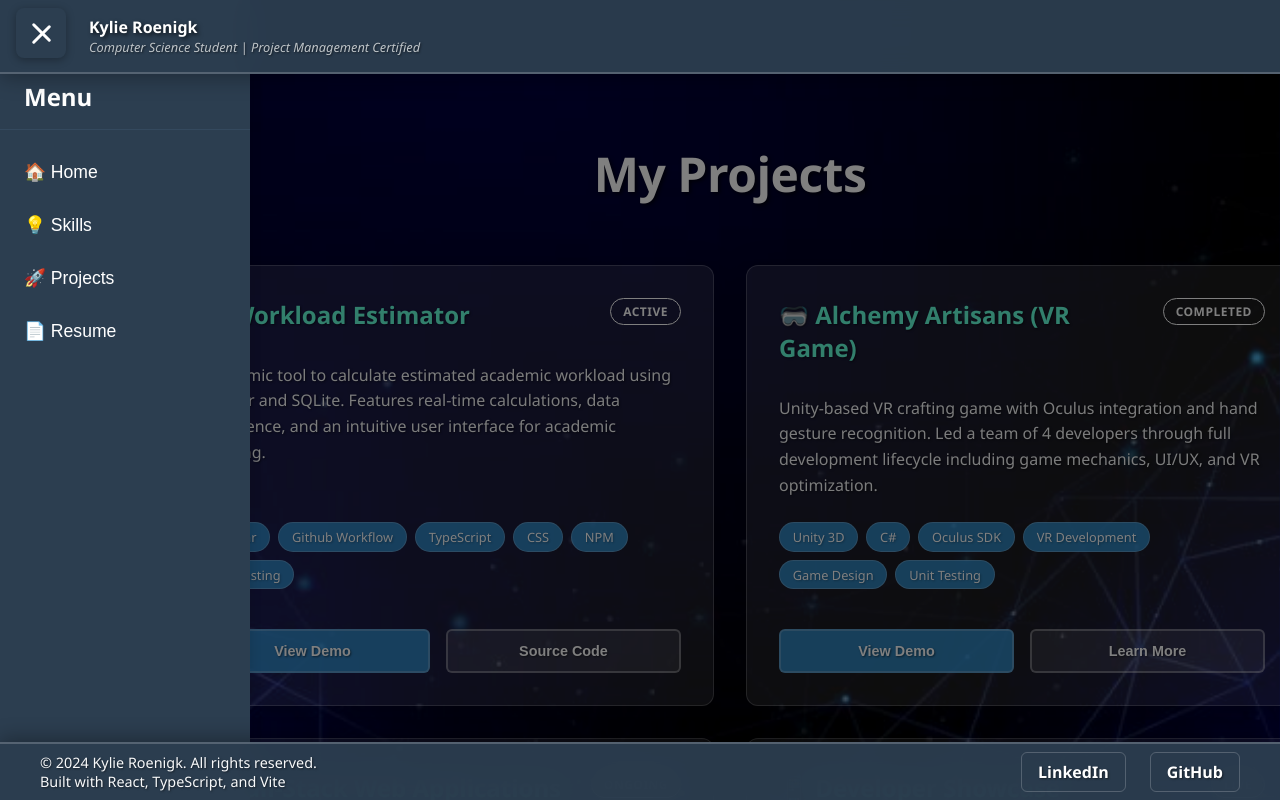
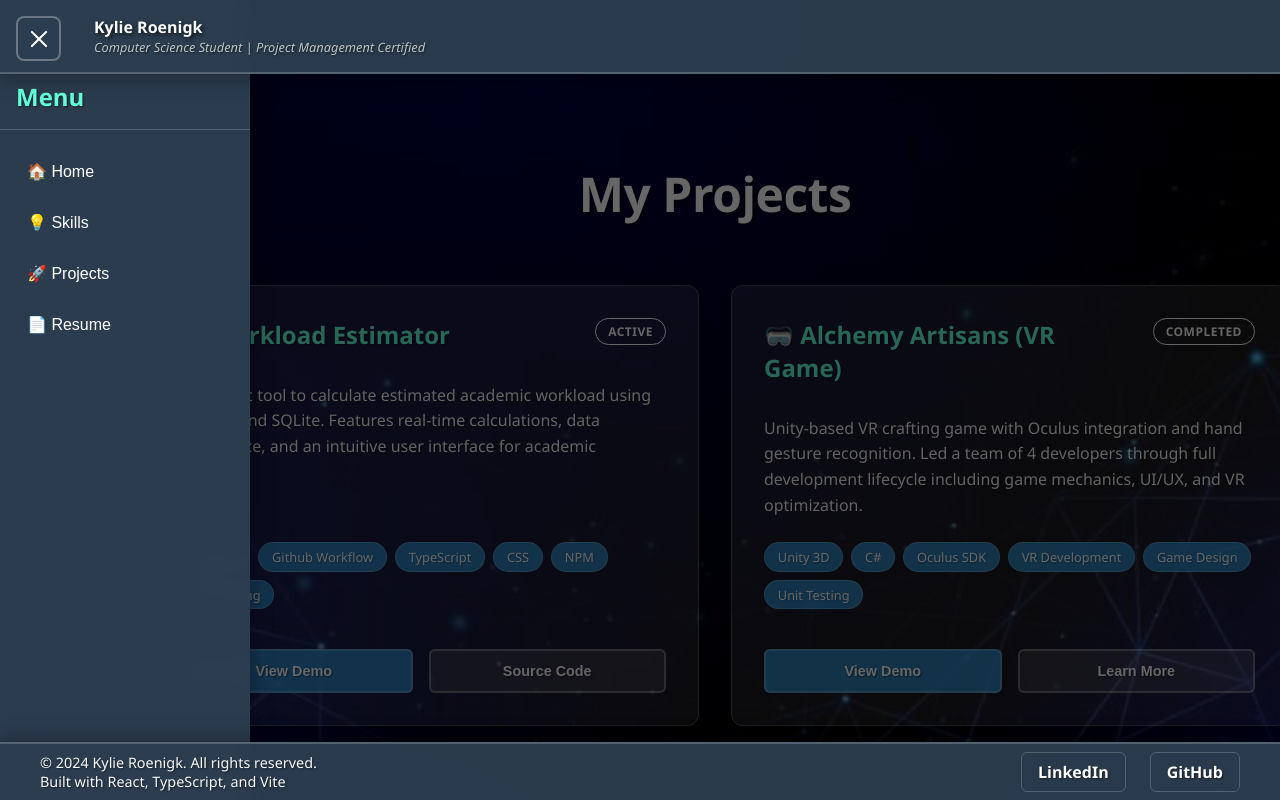
Before and after one commit to Kroenigk/Showcase, a React (Vite) app: page /Showcase/projects in a window 1280 px wide. Both pictures are taken after a click on the button "Open menu". Shown: the top 800 px of the page. Built offline with nearby package versions, Linux system fonts and the light colour scheme.

Commit message:
Cleaned up styling

```diff
--- a/src/App.tsx
+++ b/src/App.tsx
@@ -20,7 +20,6 @@ function App() {
   return (
     <Router basename="/Showcase">
       <div className="app-container">
-        {/* Fixed Hamburger Button - Always visible */}
         <button
           className={`hamburger-button ${isSidebarOpen ? 'open' : ''}`}
           onClick={toggleSidebar}
@@ -31,7 +30,6 @@ function App() {
           <span></span>
         </button>
 
-        {/* Fixed Page Header */}
         <header className="page-header">
           <div
             className={`header-content ${isSidebarOpen ? 'sidebar-open' : ''}`}
@@ -63,7 +61,7 @@ function App() {
           </Routes>
         </main>
 
-        {/* Fixed Page Footer */}
+        {/* Page Footer */}
         <footer className="page-footer">
           <div className="footer-content">
             <div className="footer-left">
--- a/src/main.tsx
+++ b/src/main.tsx
@@ -1,11 +1,6 @@
 import React from 'react';
 import ReactDOM from 'react-dom/client';
 import App from './App';
-
-// Import other components
-import './pages/projects/projects';
-import './pages/resume/resume';
-import './sidebar/sidebar';
 
 ReactDOM.createRoot(document.getElementById('root')!).render(
   <React.StrictMode>
--- a/src/pages/projects/projects.css
+++ b/src/pages/projects/projects.css
@@ -226,8 +226,8 @@ a.project-btn:visited {
 
 .modal {
   position: fixed;
-  top: 10%; /* Changed from 10% to 50% for proper centering */
-  left: 20%; /* Changed from 25% to 50% for proper centering */
+  top: 10%;
+  left: 20%;
   transform: translate(-50%, -50%);
   width: 90%;
   max-width: 800px;
--- a/src/sidebar/sidebar.css
+++ b/src/sidebar/sidebar.css
@@ -5,50 +5,31 @@
   left: 0;
   width: 250px;
   height: 100vh;
-  background: #2c3e50;
+  background: rgba(44, 62, 80, 0.98);
+  backdrop-filter: blur(15px);
   color: white;
   z-index: 999;
-  transform: translateX(-100%); /* Hide sidebar off-screen to the left */
+  transform: translateX(-100%);
   transition: transform 0.3s ease-in-out;
-  box-shadow: 2px 0 10px rgba(0, 0, 0, 0.1); /* Changed shadow direction */
+  box-shadow: 2px 0 20px rgba(0, 0, 0, 0.3);
 }
 
 .sidebar.open {
-  transform: translateX(0); /* Show sidebar */
+  transform: translateX(0);
 }
 
 .sidebar-header {
   display: flex;
-  justify-content: space-between;
   align-items: center;
-  padding: 1rem 1.5rem;
-  padding-top: 5rem;
-  border-bottom: 1px solid #34495e;
+  padding: 5rem 1rem 1rem 1rem;
+  border-bottom: 1px solid rgba(255, 255, 255, 0.2);
 }
 
 .sidebar-header h2 {
   margin: 0;
   font-size: 1.5rem;
-}
-
-.close-button {
-  background: none;
-  border: none;
-  color: white;
-  font-size: 2rem;
-  cursor: pointer;
-  padding: 0;
-  width: 40px;
-  height: 40px;
-  display: flex;
-  align-items: center;
-  justify-content: center;
-  border-radius: 50%;
-  transition: background-color 0.2s ease;
-}
-
-.close-button:hover {
-  background-color: rgba(255, 255, 255, 0.1);
+  color: #64ffda;
+  text-shadow: 1px 1px 2px rgba(0, 0, 0, 0.5);
 }
 
 .sidebar-nav {
@@ -72,53 +53,71 @@
   border: none;
   color: white;
   text-align: left;
-  font-size: 1.1rem;
+  font-size: 1rem;
   cursor: pointer;
-  transition: background-color 0.2s ease;
+  transition: all 0.3s ease;
   display: flex;
   align-items: center;
-  gap: 0.5rem;
+  gap: 0.75rem;
+  border-left: 3px solid transparent;
 }
 
 .sidebar-menu button:hover {
-  background-color: #34495e;
+  background-color: rgba(255, 255, 255, 0.1);
+  border-left-color: #64ffda;
+  transform: translateX(5px);
 }
 
 .sidebar-menu button:focus {
-  outline: 2px solid #3498db;
+  outline: 2px solid #64ffda;
   outline-offset: -2px;
 }
 
 /* Hamburger Button */
 .hamburger-button {
   position: fixed;
-  top: 0.5rem;
+  top: 1rem;
   left: 1rem;
-  width: 50px;
-  height: 50px;
-  background: #2c3e50;
-  border: none;
+  width: 45px;
+  height: 45px;
+  background: rgba(44, 62, 80, 0.9);
+  border: 2px solid rgba(255, 255, 255, 0.3);
   border-radius: 8px;
   cursor: pointer;
-  z-index: 1001;
   display: flex;
   flex-direction: column;
   justify-content: center;
   align-items: center;
   gap: 4px;
-  transition: background-color 0.2s ease;
+  transition: all 0.3s ease;
+  z-index: 1002;
+  backdrop-filter: blur(10px);
 }
 
 .hamburger-button:hover {
-  background: #34495e;
+  background: rgba(255, 255, 255, 0.1);
+  border-color: rgba(255, 255, 255, 0.5);
+  transform: scale(1.1);
 }
 
 .hamburger-button span {
-  width: 25px;
-  height: 3px;
+  width: 22px;
+  height: 2px;
   background: white;
   border-radius: 2px;
   transition: all 0.3s ease;
+}
+
+.hamburger-button.open span:nth-child(1) {
+  transform: translateY(6px) rotate(45deg);
+}
+
+.hamburger-button.open span:nth-child(2) {
+  opacity: 0;
+}
+
+.hamburger-button.open span:nth-child(3) {
+  transform: translateY(-6px) rotate(-45deg);
 }
 
 /* Sidebar Overlay */
@@ -128,52 +127,99 @@
   left: 0;
   width: 100vw;
   height: 100vh;
-  background: rgba(0, 0, 0, 0.5);
-  z-index: 999;
+  background: rgba(0, 0, 0, 0.6);
+  z-index: 998;
 }
 
-/* App Layout */
-.app-container {
-  position: relative;
-  min-height: 100vh;
-}
-
+/* Main Content Adjustments for Sidebar */
 .main-content {
   transition: transform 0.3s ease-in-out;
-  padding-left: 80px; /* Space for hamburger button */
+  padding-top: 120px;
+  padding-bottom: 100px;
+  min-height: calc(100vh - 220px);
+  padding-left: 70px;
 }
 
 .main-content.sidebar-open {
-  transform: translateX(
-    50px
-  ); /* Changed to positive value to push content right */
+  transform: translateX(40px);
 }
 
-/* Mobile Responsiveness */
+/* Header Content Adjustments for Sidebar */
+.page-header .header-content {
+  padding-left: 70px; /* Match main-content padding */
+  transition: margin-left 0.3s ease-in-out;
+}
+
+/* Responsive Design - Mobile First Approach */
 @media (max-width: 768px) {
+  .hamburger-button {
+    top: 1rem;
+    right: 1rem;
+    left: auto;
+    width: 40px;
+    height: 40px;
+  }
+
+  .hamburger-button span {
+    width: 20px;
+  }
+
   .sidebar {
     width: 280px;
   }
 
   .main-content {
-    padding-left: 70px;
-  }
-
-  .main-content.sidebar-open {
-    transform: translateX(20px);
-  }
-}
-
-@media (max-width: 480px) {
-  .sidebar {
-    width: 100vw;
-  }
-
-  .main-content {
-    padding-left: 60px;
+    padding-left: 1rem;
+    padding-right: 1rem;
   }
 
   .main-content.sidebar-open {
     transform: translateX(0);
   }
+
+  .page-header .header-content {
+    padding-left: 1rem;
+    padding-right: 60px;
+  }
+
+  .page-header .header-content.sidebar-open {
+    margin-left: 0;
+  }
 }
+
+@media (max-width: 480px) {
+  .hamburger-button {
+    width: 35px;
+    height: 35px;
+    top: 0.75rem;
+    right: 0.75rem;
+  }
+
+  .sidebar {
+    width: 85vw;
+    max-width: 300px;
+  }
+
+  .sidebar-header {
+    padding: 1.5rem 1rem 1rem 1rem;
+  }
+
+  .sidebar-header h2 {
+    font-size: 1.2rem;
+  }
+
+  .sidebar-menu button {
+    padding: 0.75rem 1rem;
+    font-size: 0.9rem;
+  }
+
+  .main-content {
+    padding-left: 0.75rem;
+    padding-right: 0.75rem;
+  }
+
+  .page-header .header-content {
+    padding-left: 0.75rem;
+    padding-right: 50px;
+  }
+}
--- a/src/sidebar/sidebar.tsx
+++ b/src/sidebar/sidebar.tsx
@@ -11,7 +11,7 @@ const Sidebar: React.FC<SidebarProps> = ({ onClose }) => {
 
   const handleNavigation = (path: string) => {
     navigate(path);
-    onClose(); // Close sidebar after navigation
+    onClose();
   };
 
   return (
--- a/src/style.css
+++ b/src/style.css
@@ -36,8 +36,6 @@ body {
   align-items: center;
   max-width: 1500px;
   margin: 0 auto;
-  padding-left: 65px;
-  transition: margin-left 0.3s ease-in-out;
 }
 
 .page-header h1 {
@@ -107,18 +105,6 @@ body {
   border-color: rgba(255, 255, 255, 0.4);
 }
 
-/* Main Content */
-.main-content {
-  transition: transform 0.3s ease-in-out;
-  padding-top: 100px;
-  padding-bottom: 80px;
-  min-height: calc(100vh - 180px);
-}
-
-.main-content.sidebar-open {
-  transform: translateX(30px); /* Reduced from 50px */
-}
-
 /* Home Page */
 .homePage {
   display: flex;
@@ -145,6 +131,7 @@ body {
   font-weight: 700;
   letter-spacing: -0.5px;
   line-height: 1.1;
+  z-index: 1000;
 }
 
 .aboutMe {
@@ -240,140 +227,11 @@ body {
   content: ' 📄';
 }
 
-/* Hamburger Button */
-.hamburger-button {
-  position: fixed;
-  top: 1.5rem;
-  right: 1rem;
-  width: 40px;
-  height: 40px;
-  background: rgba(44, 62, 80, 0.9);
-  border: 2px solid rgba(255, 255, 255, 0.3);
-  border-radius: 8px;
-  cursor: pointer;
-  display: flex;
-  flex-direction: column;
-  justify-content: center;
-  align-items: center;
-  z-index: 1003;
-  box-shadow: 0 2px 8px rgba(0, 0, 0, 0.3);
-  transition: all 0.2s ease;
-}
-
-.hamburger-button:hover {
-  background: rgba(52, 73, 94, 0.9);
-  border-color: rgba(255, 255, 255, 0.5);
-  transform: scale(1.05);
-}
-
-.hamburger-button span {
-  width: 30px;
-  height: 2px;
-  background: white;
-  transition: all 0.3s ease;
-}
-
-.hamburger-button.open span:nth-child(1) {
-  transform: translateY(6px) rotate(45deg);
-}
-
-.hamburger-button.open span:nth-child(2) {
-  opacity: 0;
-}
-
-.hamburger-button.open span:nth-child(3) {
-  transform: translateY(-6px) rotate(-45deg);
-}
-
-/* Sidebar */
-.sidebar {
-  position: fixed;
-  top: 0;
-  left: 0;
-  width: 200px;
-  height: 100vh;
-  background: rgba(44, 62, 80, 0.98);
-  backdrop-filter: blur(15px);
-  color: white;
-  z-index: 1000;
-  transform: translateX(-100%);
-  transition: transform 0.3s ease-in-out;
-  box-shadow: 2px 0 20px rgba(0, 0, 0, 0.3);
-}
-
-.sidebar.open {
-  transform: translateX(0);
-}
-
-.sidebar-header {
-  display: flex;
-  justify-content: center;
-  align-items: center;
-  padding: 1rem;
-  padding-top: 4rem;
-  padding-bottom: 2rem;
-  border-bottom: 1px solid rgba(255, 255, 255, 0.2);
-}
-
-.sidebar-header h2 {
-  margin: 0;
-  font-size: 1rem;
-}
-
-.sidebar-nav {
-  padding: 1rem 0;
-}
-
-.sidebar-menu {
-  list-style: none;
-  padding: 0;
-  margin: 0;
-}
-
-.sidebar-menu li {
-  margin: 0;
-}
-
-.sidebar-menu button {
-  width: 100%;
-  padding: 0.75rem 1rem; /* Reduced from 1rem 1.5rem to fit smaller width */
-  background: none;
-  border: none;
-  color: white;
-  text-align: left;
-  font-size: 0.9rem; /* Reduced from 1.1rem to fit better */
-  cursor: pointer;
-  transition: background-color 0.2s ease;
-  display: flex;
-  align-items: center;
-  gap: 0.5rem;
-}
-
-.sidebar-menu button:hover {
-  background-color: rgba(255, 255, 255, 0.1);
-}
-
-/* Sidebar Overlay */
-.sidebar-overlay {
-  position: fixed;
-  top: 0;
-  left: 0;
-  width: 100vw;
-  height: 100vh;
-  background: rgba(0, 0, 0, 0.6);
-  z-index: 999;
-}
-
 /* Responsive Design */
 @media (max-width: 768px) {
   .page-header .header-content {
     flex-direction: column;
     gap: 0.5rem;
-    padding-left: 0;
-  }
-
-  .page-header .header-content.sidebar-open {
-    margin-left: 200px; /* Adjusted for mobile */
   }
 
   .page-header h1 {
@@ -384,46 +242,6 @@ body {
     flex-direction: column;
     gap: 1rem;
     text-align: center;
-  }
-
-  .hamburger-button {
-    top: 1rem;
-    right: 1rem;
-    width: 35px;
-    height: 35px;
-  }
-
-  .sidebar {
-    width: 180px;
-  }
-
-  .main-content.sidebar-open {
-    transform: translateX(20px);
-  }
-}
-
-@media (max-width: 480px) {
-  .page-header .header-content.sidebar-open {
-    margin-left: 0;
-  }
-
-  .hamburger-button {
-    top: 1rem;
-    right: 0.75rem;
-    width: 32px;
-    height: 32px;
-  }
-
-  .sidebar {
-    width: 70vw;
-  }
-
-  .sidebar-header {
-    padding-top: 3rem;
-  }
-
-  .sidebar-header h2 {
-    font-size: 1rem;
   }
 }
 
```
Also changed, not shown: src/pages/projects/projects.tsx (+96 -37 lines), showcase/vite.config.ts (deleted), 1 other file (tests, documents, lock files or other folders).
